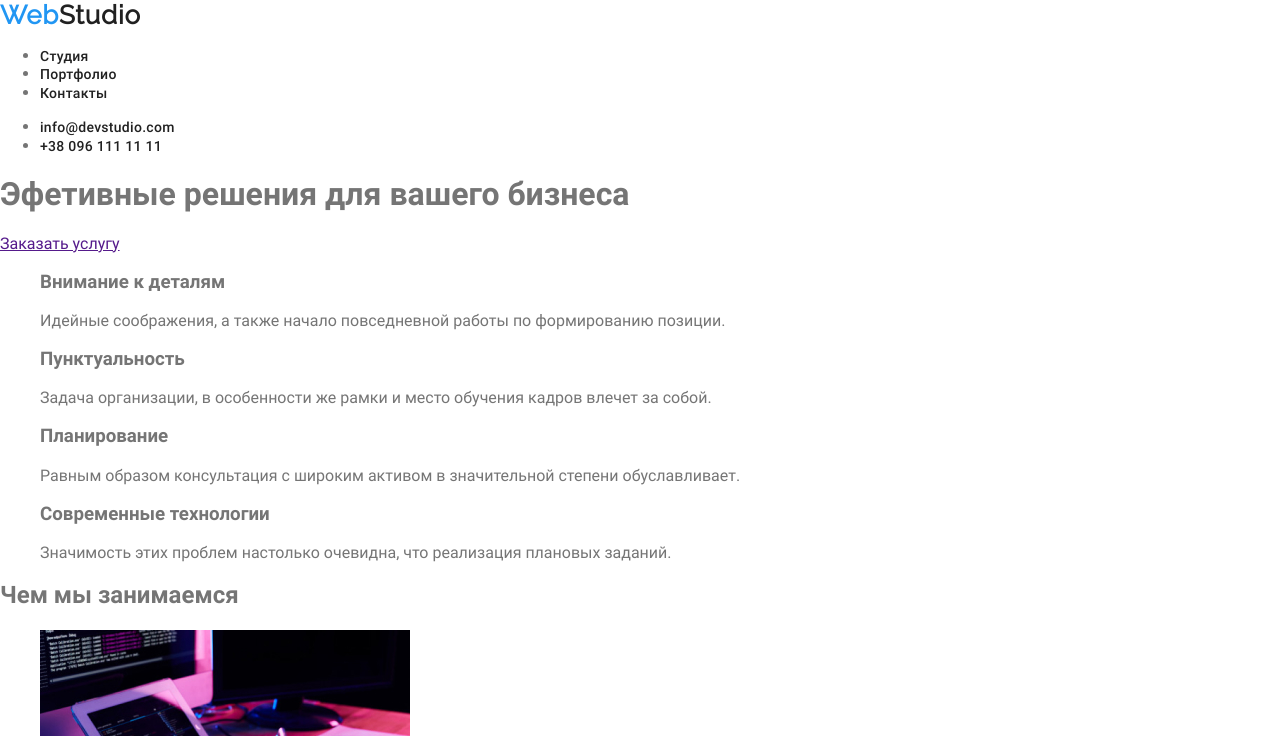
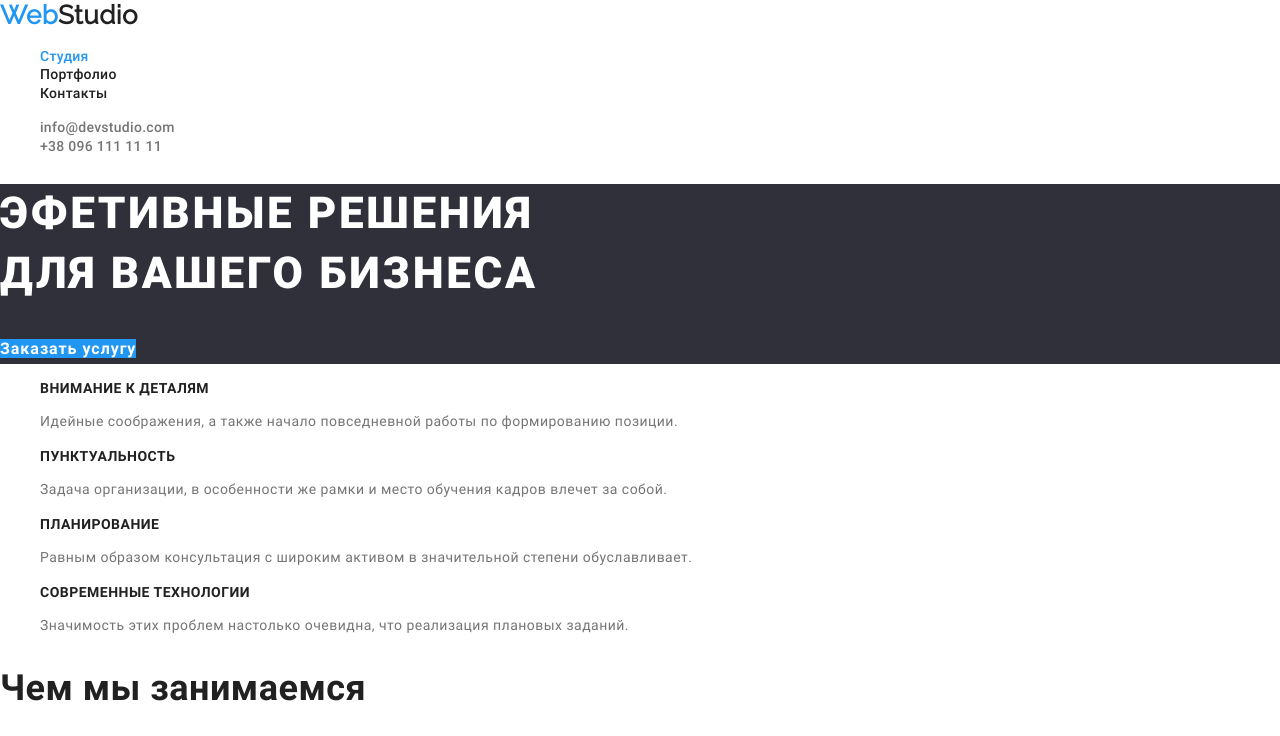
Before and after one commit to uaMonterey/goit-markup-hw-02, a plain HTML site: page index.html in a window 1280 px wide. Shown: the top 736 px of the page. Drawn offline with Linux system fonts and the light colour scheme.

Commit message:
Добавляет все оформление главной страници index.html

```diff
--- a/css/main.css
+++ b/css/main.css
@@ -12,7 +12,7 @@
   font-family: 'Roboto';
   font-style: normal;
   font-weight: 400;
-  src: url('../fonts/roboto/roboto-v20-latin_cyrillic-regular.eot'); /* IE9 Compat Modes */
+  src: url('../fonts/roboto/roboto-v20-latin_cyrillic-regular.eot');
   src: local('Roboto'), local('Roboto-Regular'),
     url('../fonts/roboto/roboto-v20-latin_cyrillic-regular.eot?#iefix')
       format('embedded-opentype'),
@@ -33,7 +33,7 @@
   font-family: 'Roboto';
   font-style: normal;
   font-weight: 500;
-  src: url('../fonts/roboto/roboto-v20-latin_cyrillic-500.eot'); /* IE9 Compat Modes */
+  src: url('../fonts/roboto/roboto-v20-latin_cyrillic-500.eot');
   src: local('Roboto Medium'), local('Roboto-Medium'),
     url('../fonts/roboto/roboto-v20-latin_cyrillic-500.eot?#iefix')
       format('embedded-opentype'),
@@ -53,7 +53,7 @@
   font-family: 'Roboto';
   font-style: normal;
   font-weight: 700;
-  src: url('../fonts/roboto/roboto-v20-latin_cyrillic-700.eot'); /* IE9 Compat Modes */
+  src: url('../fonts/roboto/roboto-v20-latin_cyrillic-700.eot');
   src: local('Roboto Bold'), local('Roboto-Bold'),
     url('../fonts/roboto/roboto-v20-latin_cyrillic-700.eot?#iefix')
       format('embedded-opentype'),
@@ -73,7 +73,7 @@
   font-family: 'Roboto';
   font-style: normal;
   font-weight: 900;
-  src: url('../fonts/roboto/roboto-v20-latin_cyrillic-900.eot'); /* IE9 Compat Modes */
+  src: url('../fonts/roboto/roboto-v20-latin_cyrillic-900.eot');
   src: local('Roboto Black'), local('Roboto-Black'),
     url('../fonts/roboto/roboto-v20-latin_cyrillic-900.eot?#iefix')
       format('embedded-opentype'),
@@ -91,38 +91,29 @@
 
 :root {
   --main-text-color: #757575;
-  --scnd-text-color: #212121;
+  --title-text-color: #212121;
   --accent: #2196f3;
+  --white: #ffffff;
   --footer-contact: rgba (255, 255, 255, 0.6);
   --main-bgc: #ffffff;
   --scnd-bgc: #2f303a;
   --third-bgc: #f5f4fa;
 }
 
+/* Стилизация index.html */
+
 .list {
   list-style: none;
 }
-.page {
+body {
   background-color: var(--main-bgc);
   color: var(--main-text-color);
-  font-family: Roboto;
+  font-family: 'Roboto', sans-serif;
   font-style: normal;
+  letter-spacing: 0.03em;
 }
 
-/* Стилизуреться логотип */
-.logo {
-  text-decoration: none;
-  font-family: 'Raleway', sans-serif;
-  font-weight: bold;
-  font-size: 26px;
-  line-height: 1.192;
-  letter-spacing: 0.03em;
-  color: #2196f3;
-}
-.logo-header {
-  color: #212121;
-}
-
+/* Стилизация Чердака */
 .page-header .link {
   text-decoration: none;
   font-weight: 500;
@@ -131,3 +122,110 @@
   letter-spacing: 0.02em;
   color: #212121;
 }
+.site-nav .link.current {
+  color: var(--accent);
+}
+.site-nav .link:hover,
+.site-nav .link:focus {
+  color: var(--accent);
+}
+.header-contacts .link:hover,
+.header-contacts .link:focus {
+  color: var(--accent);
+}
+.logo {
+  text-decoration: none;
+  font-family: 'Raleway', sans-serif;
+  font-weight: 700;
+  font-size: 26px;
+  line-height: 1.192;
+  color: #2196f3;
+}
+.logo-header {
+  color: var(--title-text-color);
+}
+.header-contacts .link {
+  color: var(--main-text-color);
+  text-decoration: none;
+  font-style: normal;
+}
+
+/* Стилизирует секцию Герой */
+.hero {
+  background-color: var(--scnd-bgc);
+}
+.hero-title {
+  color: var(--white);
+  font-weight: 900;
+  font-size: 44px;
+  line-height: 1.363;
+  letter-spacing: 0.06em;
+  text-transform: uppercase;
+}
+.button {
+  background-color: var(--accent);
+  color: var(--white);
+  text-decoration: none;
+  font-weight: 700;
+  font-size: 16px;
+  line-height: 1.87;
+  letter-spacing: 0.06em;
+}
+.title {
+  color: var(--title-text-color);
+  font-weight: 700;
+  font-size: 36px;
+  line-height: 1.166;
+}
+
+/* Стилизация секции Особенности  */
+.features .title {
+  font-weight: 700;
+  font-size: 14px;
+  line-height: 1.143;
+  text-transform: uppercase;
+}
+.features-skill {
+  font-weight: 400;
+  font-size: 14px;
+  line-height: 1.714;
+}
+
+/* Стилизация секции Наша команда */
+.team-title {
+  color: var(--title-text-color);
+  font-weight: 700;
+  font-size: 36px;
+  line-height: 1.166;
+}
+.team .title {
+  font-weight: 700;
+  font-size: 16px;
+  line-height: 1.187;
+}
+.team .position {
+  font-weight: 400;
+  font-size: 16px;
+  line-height: 1.187;
+}
+
+/* Стилизация подвала  */
+.footer {
+  background-color: #2f303a;
+  font-weight: 400;
+  font-size: 14px;
+  line-height: 1.714;
+}
+.logo-footer {
+  color: var(--white);
+}
+.footer-contacts p {
+  text-decoration: none;
+  font-style: normal;
+  color: #ffffff;
+}
+.footer-contacts a {
+  text-decoration: none;
+  font-style: normal;
+  color: rgba(255, 255, 255, 0.6);
+}
--- a/index.html
+++ b/index.html
@@ -10,17 +10,17 @@
   </head>
 
   <body class="page">
-    <!--Шапка сайта-->
+    <!--Чердак-->
     <header class="page-header">
       <nav>
         <a href="./index.html" class="logo">Web<span class="logo-header">Studio</span></a>
-        <ul class="site-nav">
+        <ul class="site-nav list">
           <li><a href="./index.html" class="link current">Студия</a></li>
           <li><a href="./portfolio.html" class="link">Портфолио</a></li>
           <li><a href="" class="link">Контакты</a></li>
         </ul>
       </nav>
-      <ul class="auth-nav">
+      <ul class="header-contacts list">
         <li><a href="mailto:info@devstudio.com" class="link">info@devstudio.com</a></li>
         <li><a href="tel:+380961111111" class="link">+38 096 111 11 11</a></li>
       </ul>
@@ -29,38 +29,38 @@
     <main>
       <!--Герой-->
       <section class="hero">
-        <h1 class="hero-title">Эфетивные решения для вашего бизнеса</h1>
-        <a class="button simple" href="">Заказать услугу</a>
+        <h1 class="hero-title">Эфетивные решения <br> для вашего бизнеса</h1>
+        <a class="button" href="">Заказать услугу</a>
       </section>
 
-      <!--Наши преймущества-->
-      <section class="advantages">
-        <h2 class="advantages-title" hidden>Почему стоит выбирать нас?</h2>
+      <!--Особенности-->
+      <section class="features">
+        <h2 hidden>Особенности</h2>
         <ul class="list">
           <li>
-            <h3>Внимание к деталям</h3>
-            <p class="paragraf">
+            <h3 class="title">Внимание к деталям</h3>
+            <p class="features-skill">
               Идейные соображения, а также начало повседневной работы по
               формированию позиции.
             </p>
           </li>
           <li>
-            <h3>Пунктуальность</h3>
-            <p class="paragraf">
+            <h3 class="title">Пунктуальность</h3>
+            <p class="features-skill">
               Задача организации, в особенности же рамки и место обучения кадров
               влечет за собой.
             </p>
           </li>
           <li>
-            <h3>Планирование</h3>
-            <p class="paragraf">
+            <h3 class="title">Планирование</h3>
+            <p class="features-skill">
               Равным образом консультация с широким активом в значительной
               степени обуславливает.
             </p>
           </li>
           <li>
-            <h3>Современные технологии</h3>
-            <p class="paragraf">
+            <h3 class="title">Современные технологии</h3>
+            <p class="features-skill">
               Значимость этих проблем настолько очевидна, что реализация
               плановых заданий.
             </p>
@@ -68,10 +68,10 @@
         </ul>
       </section>
 
-      <!--Вид деятельности-->
+      <!--Чем мы занимаемся-->
       <section>
-        <h2>Чем мы занимаемся</h2>
-        <ul>
+        <h2 class="title">Чем мы занимаемся</h2>
+        <ul class="list">
           <li>
             <img
               src="./img-hw-1/img1.jpg"
@@ -97,21 +97,21 @@
       </section>
 
       <!--Наша команда-->
-      <section class="ourteam">
-        <h2 class="ourteam-title">Наша команда</h2>
-        <ul>
+      <section class="team">
+        <h2 class="team-title">Наша команда</h2>
+        <ul class="list">
           <li>
             <img
               src="./img-hw-1/igor_dem.jpg"
               alt="Игорь Демьяненко"
               width="270"
             />
-            <h3>Игорь Демьяненко</h3>
+            <h3 class="title">Игорь Демьяненко</h3>
             <p class="position" lang="en">Product Designer</p>
           </li>
           <li>
             <img src="./img-hw-1/olya_rep.jpg" alt="Ольга Репина" width="270" />
-            <h3>Ольга Репина</h3>
+            <h3 class="title">Ольга Репина</h3>
             <p class="position" lang="en">Frontend Developer</p>
           </li>
           <li>
@@ -120,7 +120,7 @@
               alt="Николай Тарасов"
               width="270"
             />
-            <h3>Николай Тарасов</h3>
+            <h3 class="title">Николай Тарасов</h3>
             <p class="position" lang="en">Marketing</p>
           </li>
           <li>
@@ -129,20 +129,20 @@
               alt="Михаил Ермаков"
               width="270"
             />
-            <h3>Михаил Ермаков</h3>
+            <h3 class="title">Михаил Ермаков</h3>
             <p class="position" lang="en">UI Designer</p>
           </li>
         </ul>
       </section>
     </main>
 
-    <!--Подвал сайта-->
+    <!--Подвал-->
     <footer class="footer">
-      <a href="./index.html" class="logo">Web<span class="logofooter">Studio</span></a>
-      <address>
-        <p>г.Киев,пр-т Леси Украинки,26</p>
-        <a class="contact" href="mailto:info@expample.com">info@expample.com</a>
-        <a class="contact" href="tel:+380961111111">+38 096 111 11 11</a>
+      <a href="./index.html" class="logo">Web<span class="logo-footer">Studio</span></a>
+      <address  class="footer-contacts" >
+        <p>г.Киев,пр-т Леси Украинки, 26</p>
+        <a href="mailto:info@expample.com">info@expample.com</a>
+        <a href="tel:+380961111111">+38 096 111 11 11</a>
       </address>
     </footer>
   </body>
```
